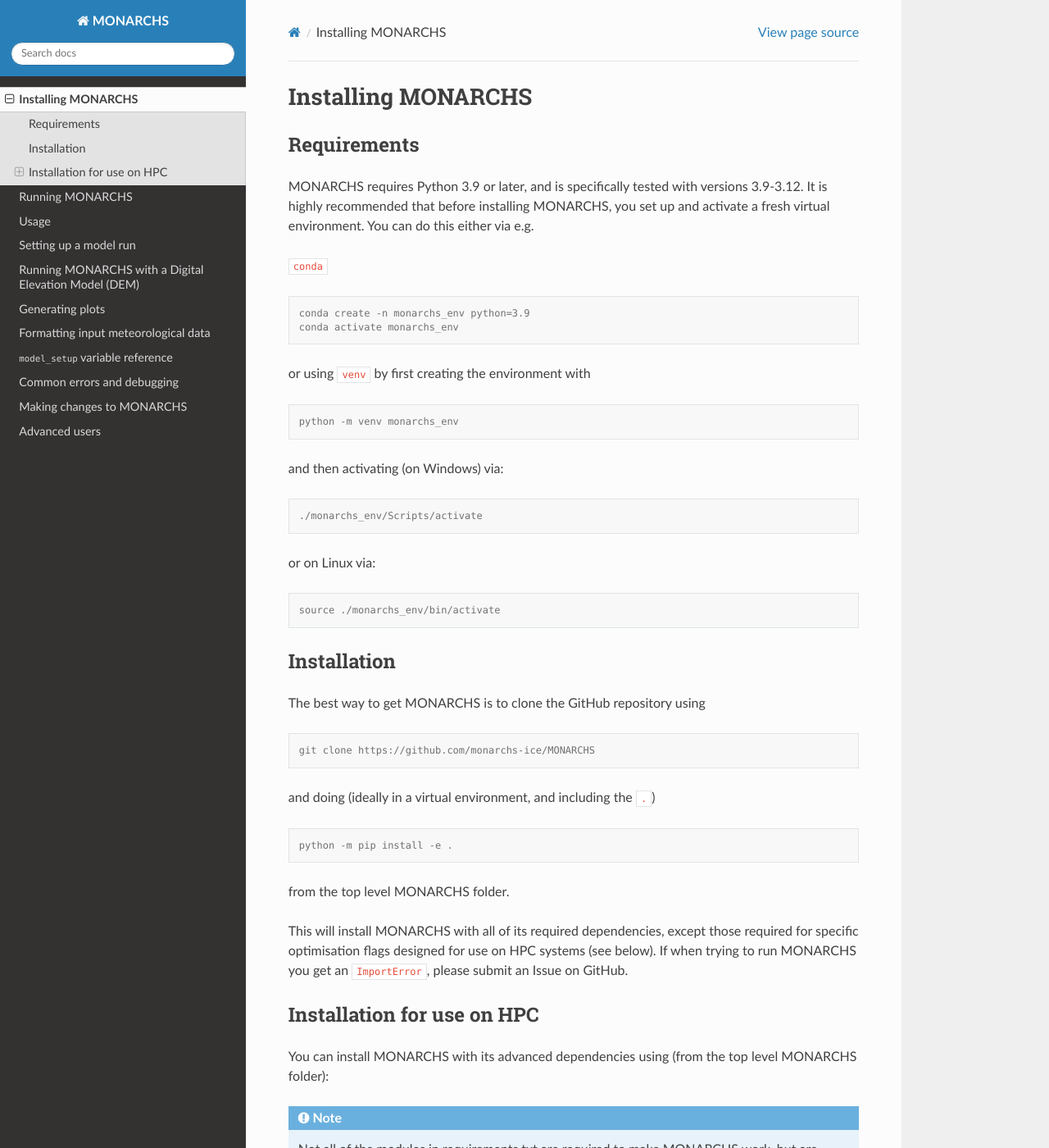
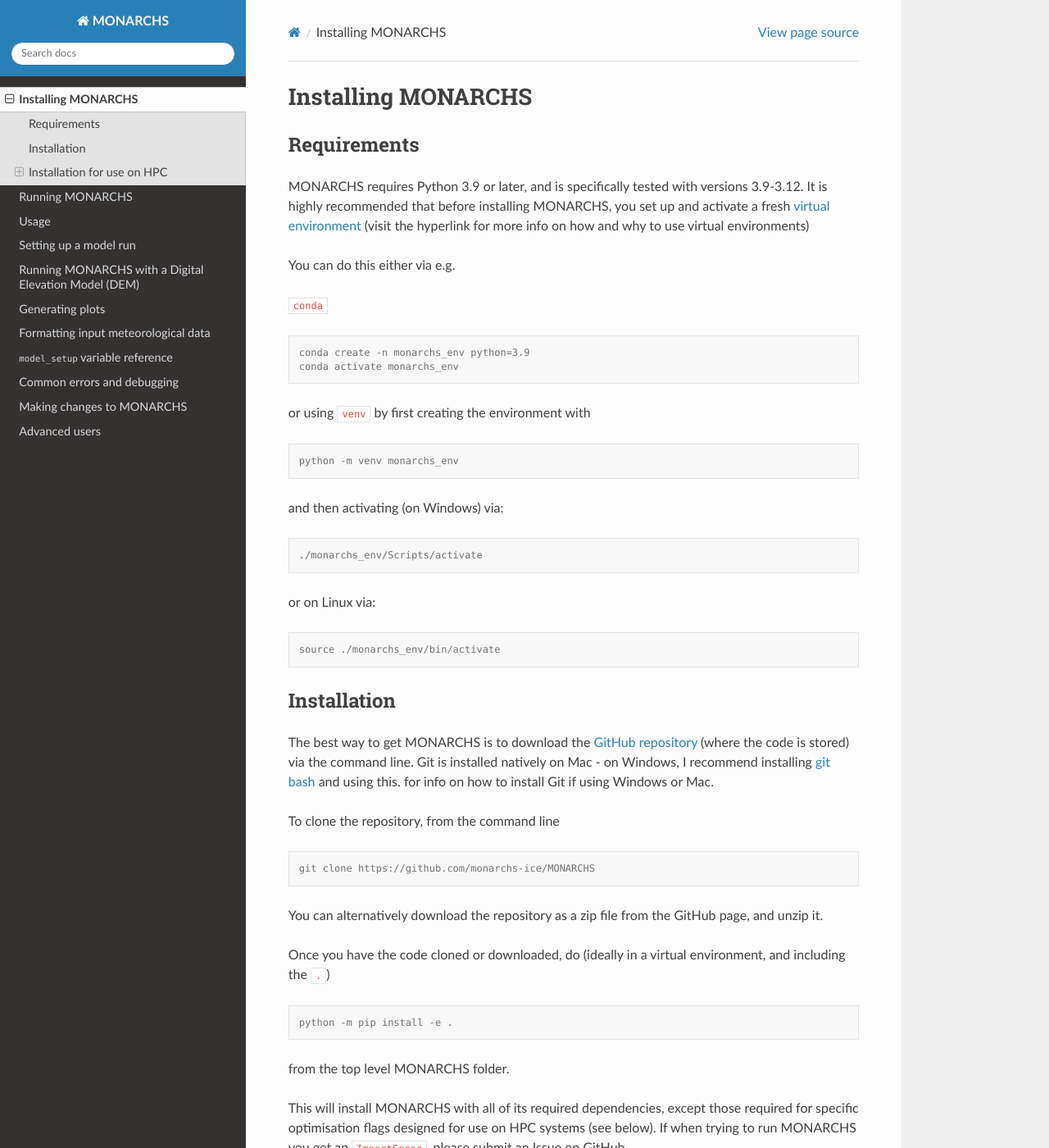
Before and after one commit to monarchs-ice/monarchs, a Sphinx documentation site: the page built from docs/source/installation.rst, in a window 1280 px wide and 1400 px high. Shown: the whole window at 82% size. Built offline with Sphinx 7.4.7 and the Read the Docs theme 3.1.0, drawn with Linux system fonts in a browser that asks for light colours; pages that are not in the unit, such as notebooks, are missing from menus.

Commit message:
Documentation changes based on Izzy's feedback

```diff
--- a/docs/source/installation.rst
+++ b/docs/source/installation.rst
@@ -7,7 +7,10 @@
 
 MONARCHS requires Python 3.9 or later, and is specifically tested with versions 3.9-3.12.
 It is highly recommended that before installing MONARCHS, you set up and activate a
-fresh virtual environment. You can do this either via e.g.
+fresh `virtual environment <https://learn.scientific-python.org/development/tutorials/dev-environment/>`_ (visit the
+hyperlink for more info on how and why to use virtual environments)
+
+You can do this either via e.g.
 
 ``conda``
 
@@ -36,13 +39,20 @@
 
 Installation
 -----------
-The best way to get MONARCHS is to clone the GitHub repository using
+The best way to get MONARCHS is to download the `GitHub repository <https://github.com/monarchs-ice/monarchs>`_ (where the code is stored)  via the command line.
+Git is installed natively on Mac - on Windows, I recommend
+installing `git bash <https://www.atlassian.com/git/tutorials/git-bash>`_ and using this.
+for info on how to install Git if using Windows or Mac.
+
+To clone the repository, from the command line
 
 .. code-block:: console
 
     git clone https://github.com/monarchs-ice/MONARCHS
 
-and doing (ideally in a virtual environment, and including the ``.``)
+You can alternatively download the repository as a zip file from the GitHub page, and unzip it.
+
+Once you have the code cloned or downloaded, do (ideally in a virtual environment, and including the ``.``)
 
 .. code-block:: console
 
```
Also changed, not shown: docs/source/quickstart.rst (+11 -4 lines), docs/source/usage.rst (+4 -3 lines).
